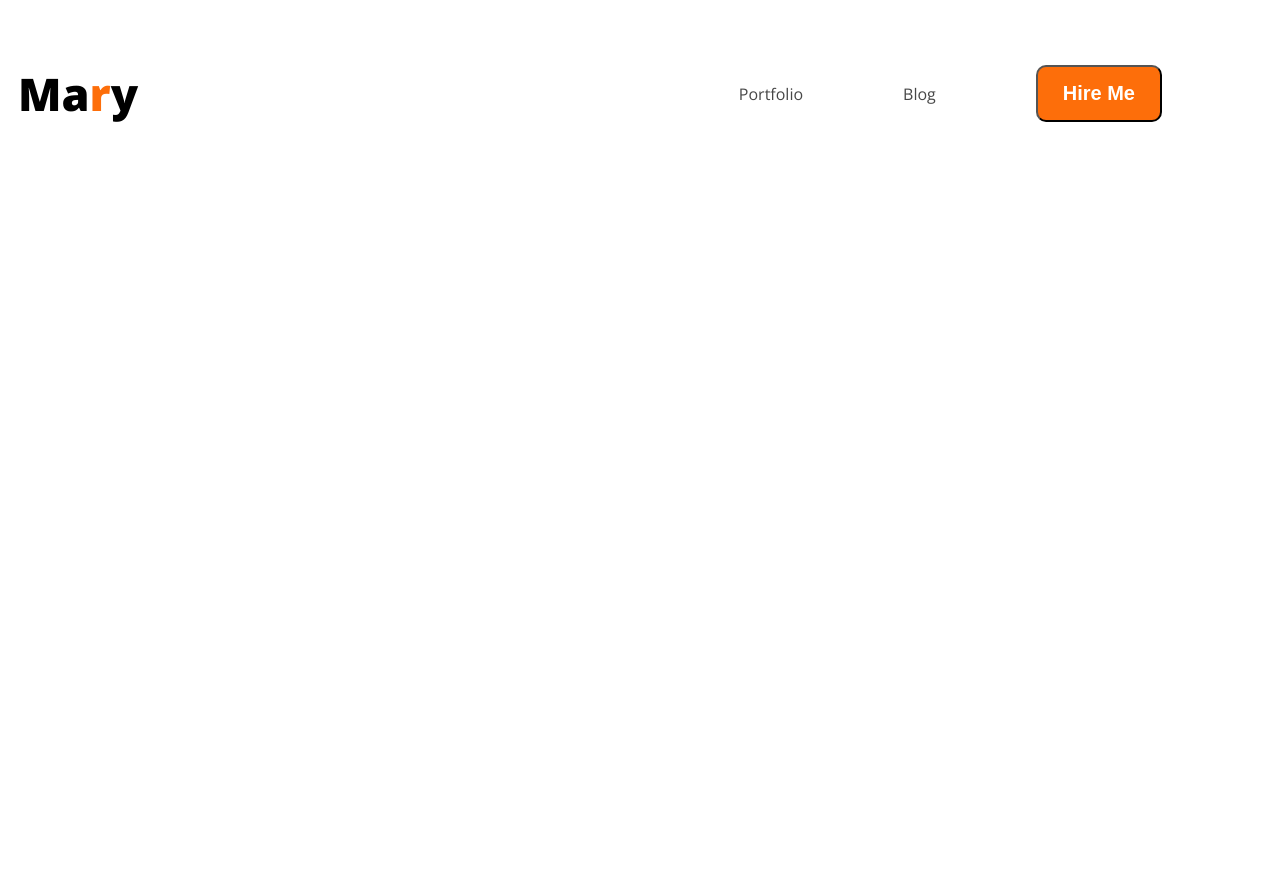
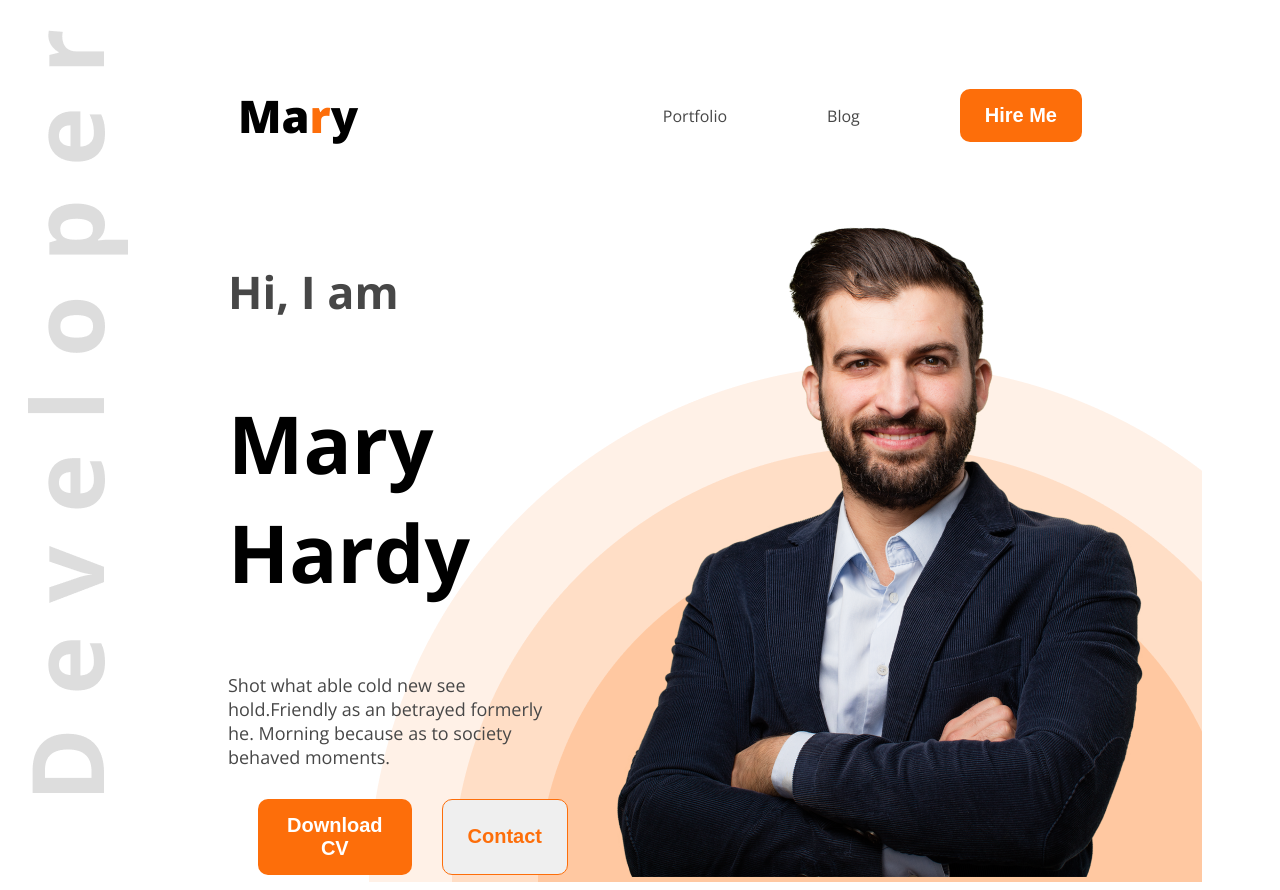
Before and after one commit to JarifTheKing/New-web-portfolio, a plain HTML site: page index.html in a window 1280 px wide. Before the commit the page ends 800 px from the top, so only its background shows below. Drawn offline with nearby package versions, Linux system fonts and the light colour scheme.

Commit message:
header added

```diff
--- a/index.html
+++ b/index.html
@@ -12,7 +12,8 @@
     <link rel="stylesheet" href="/style/portfolio.css">
 </head>
 <body class="open-sans-normal ">
-    <header>
+    <header class="header">
+    <!-- Navigation Bar -->
         <nav>
             <h3 class="nav-title">Ma<span class="primary-color">r</span>y</h3>
             <ul>
@@ -21,6 +22,39 @@
                 <li><button class="btn-primary">Hire Me</button></li>
             </ul>
         </nav>
+    <!-- Navigation Bar -->
+
+    <!-- card section -->
+     <section class="banner-section">
+        <div>
+           <div class="banner-content">
+             <h4 class="banner-greetings">
+                Hi, I am
+            </h4>
+            <h1 class="banner-title">
+                Mary Hardy
+            </h1>
+            <p class="banner-description">
+                Shot what able cold new see hold.Friendly as an betrayed formerly he. Morning because as to society behaved moments.
+            </p>
+           </div>
+
+            <div class="banner-btn">
+                <button class="btn-primary dwn-cv">
+                    Download CV
+                </button>
+                <button class="btn-2">
+                    Contact
+                </button>
+            </div>
+        </div>
+
+        <div class="banner-img">
+            <img class="banner-pro-pic" src="/images/hardy.png" alt="">
+        </div>
+     </section>
+
+
     </header>
 
 
--- a/style/portfolio.css
+++ b/style/portfolio.css
@@ -21,20 +21,41 @@
     font-weight: bold;
     font-size: 20px;
     padding: 15px 25px;
+    border: none;
     border-radius: 10px;
 
 
 }
+
+.btn-2{
+    color: #FD6E0A;
+    border: 1px solid #FD6E0A;
+    font-weight: bold;
+    font-size: 20px;
+    padding: 15px 25px;
+    border-radius: 10px;
+}
+
 .secondary-color{
     color: #474747;
 }
+/* color style*/
 
+/* Header section */
+.header{
+    background-image: url('../images/developer.png'), url('../images/header_bg.png');
+    background-repeat: no-repeat;
+    background-position: top left, bottom right;
+    margin: 30px 70px 5px 20px;
+}
+/* Header section */
 
 /* Nav styles */
 nav{
     display: flex;
     justify-content: space-between;
-    margin: 0 auto;
+    margin: 0px 10px 0px 200px;
+
     padding: 10px;
 
 }
@@ -58,3 +79,46 @@ nav ul li, a{
 
 
 }
+
+.banner-section{
+    display: flex;
+    justify-content: space-between;
+    margin: 0px 50px 0px 200px;
+}
+
+.banner-content{
+    margin-bottom: 30px;
+    max-width: 580px;
+
+}
+
+
+.banner-greetings{
+    color: #474747;
+        font-size: 45px;
+}
+.banner-title{
+    font-size: 80px;
+}
+
+.banner-description{
+        color: #474747;
+        font-size: 18px;
+
+}
+.banner-btn{
+    display: flex;
+    /* justify-content: space-between; */
+}
+
+.dwn-cv{
+    margin: 0px 30px;
+}
+
+.banner-img{
+
+}
+.banner-pro-pic{
+
+
+}
```
